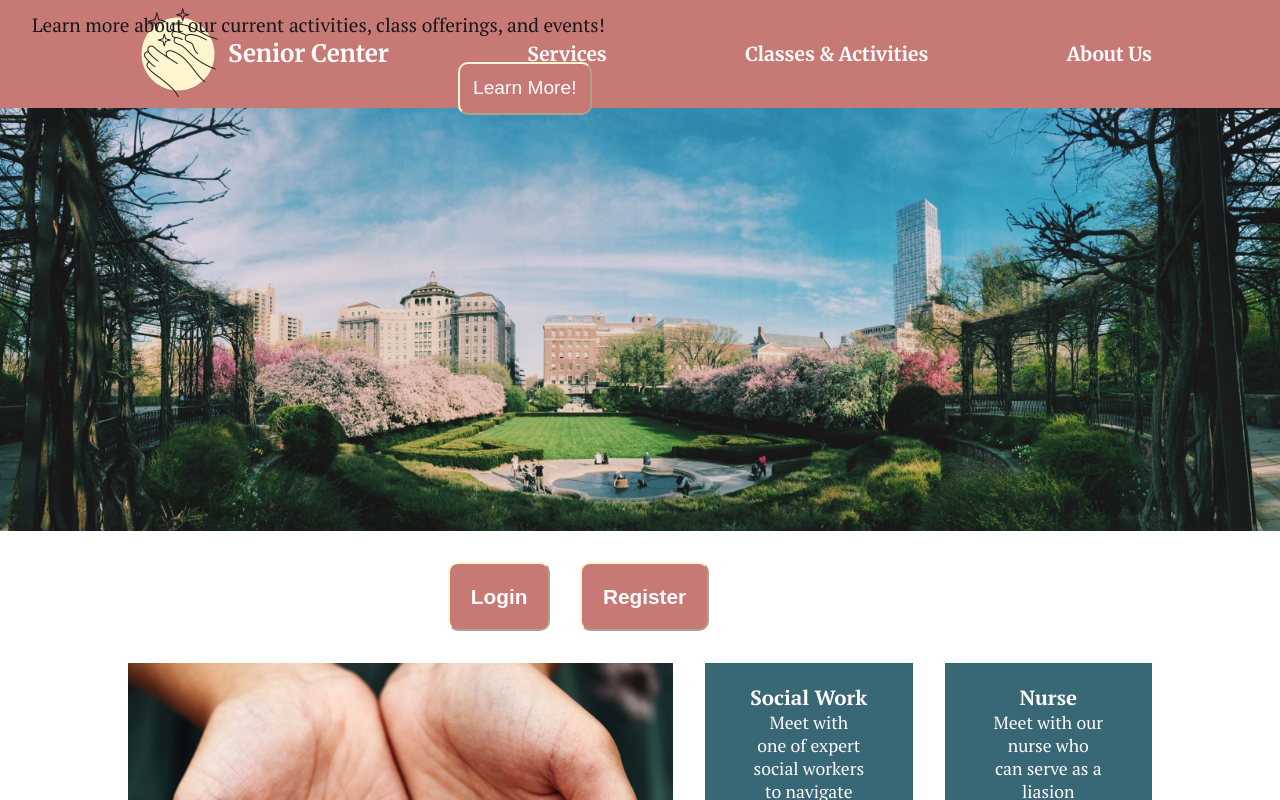
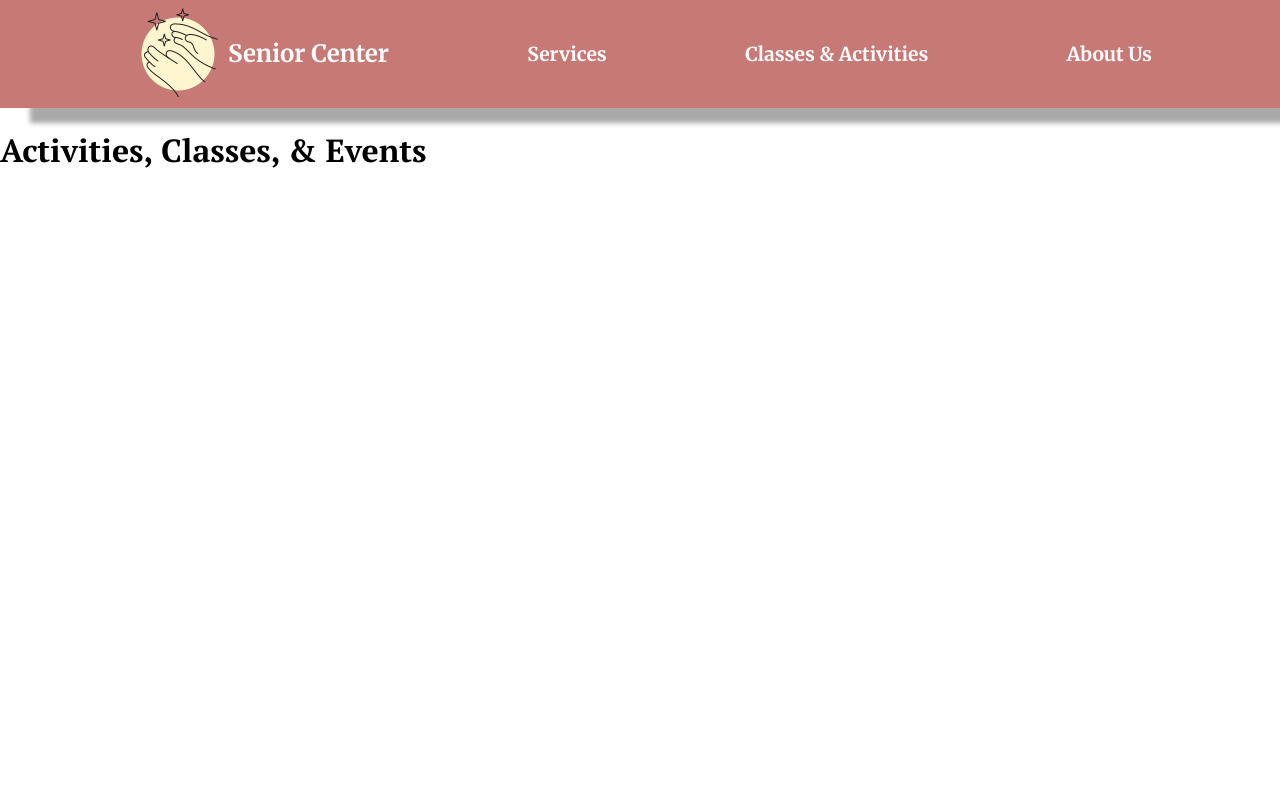
Before and after one commit to miriam-hidalgo/senior-center-app, a React (Create React App) app in the folder client/: page /activities in a window 1280 px wide. Shown: the top 800 px of the page. Built offline with nearby package versions, Linux system fonts and the light colour scheme.

Commit message:
Install react router at client level, routing to home & activities pages

```diff
--- a/client/package.json
+++ b/client/package.json
@@ -8,6 +8,7 @@
     "@testing-library/user-event": "^13.5.0",
     "react": "^18.2.0",
     "react-dom": "^18.2.0",
+    "react-router-dom": "^6.8.1",
     "react-scripts": "5.0.1",
     "web-vitals": "^2.1.4"
   },
--- a/client/src/App.jsx
+++ b/client/src/App.jsx
@@ -1,17 +1,17 @@
 import React from "react";
-import NavBar from "./components/NavBar";
-import Hero from "./components/Hero";
-import About from "./components/About";
-import Activity from "./components/Activity";
+import Home from "./pages/Home";
+import Activities from "./pages/Activities";
+
+import { BrowserRouter, Routes, Route } from "react-router-dom";
 
 function App() {
   return (
-    <React.StrictMode>
-      <NavBar />
-      <Hero />
-      <About />
-      <Activity />
-    </React.StrictMode>
+    <BrowserRouter>
+      <Routes>
+        <Route path="/" element={<Home />} />
+        <Route path="activities" element={<Activities />} />
+      </Routes>
+    </BrowserRouter>
   );
 }
 
--- /dev/null
+++ b/client/src/pages/Activities.jsx
@@ -0,0 +1,13 @@
+import React from "react";
+import NavBar from "../components/NavBar";
+
+function Activities() {
+  return (
+    <React.StrictMode>
+      <NavBar />
+      <h1 style={{ color: "black" }}>Activities, Classes, & Events</h1>
+    </React.StrictMode>
+  );
+}
+
+export default Activities;
--- /dev/null
+++ b/client/src/pages/Home.jsx
@@ -0,0 +1,18 @@
+import React from "react";
+import NavBar from "../components/NavBar";
+import Hero from "../components/Hero";
+import About from "../components/About";
+import Activity from "../components/Activity";
+
+function Home() {
+  return (
+    <React.StrictMode>
+      <NavBar />
+      <Hero />
+      <About />
+      <Activity />
+    </React.StrictMode>
+  );
+}
+
+export default Home;
```
Also changed, not shown: 1 other file (tests, documents, lock files or other folders).
